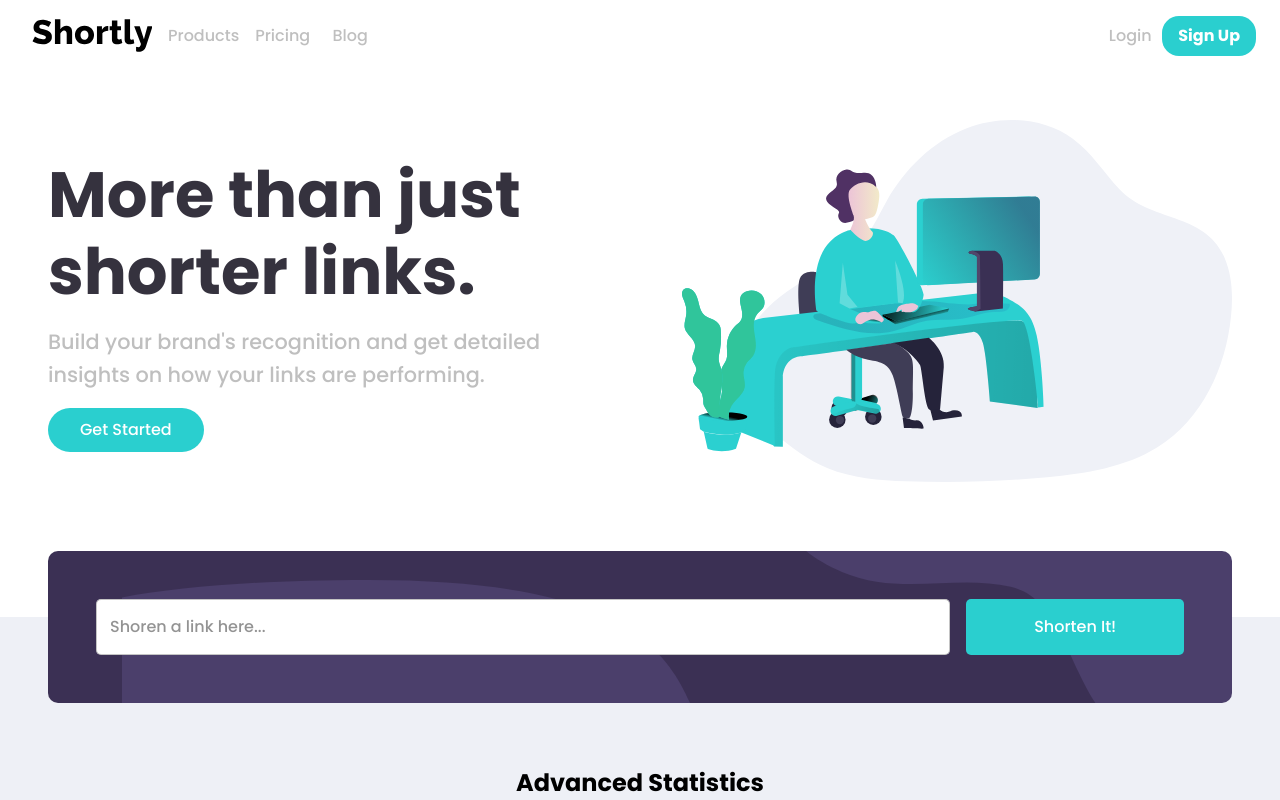
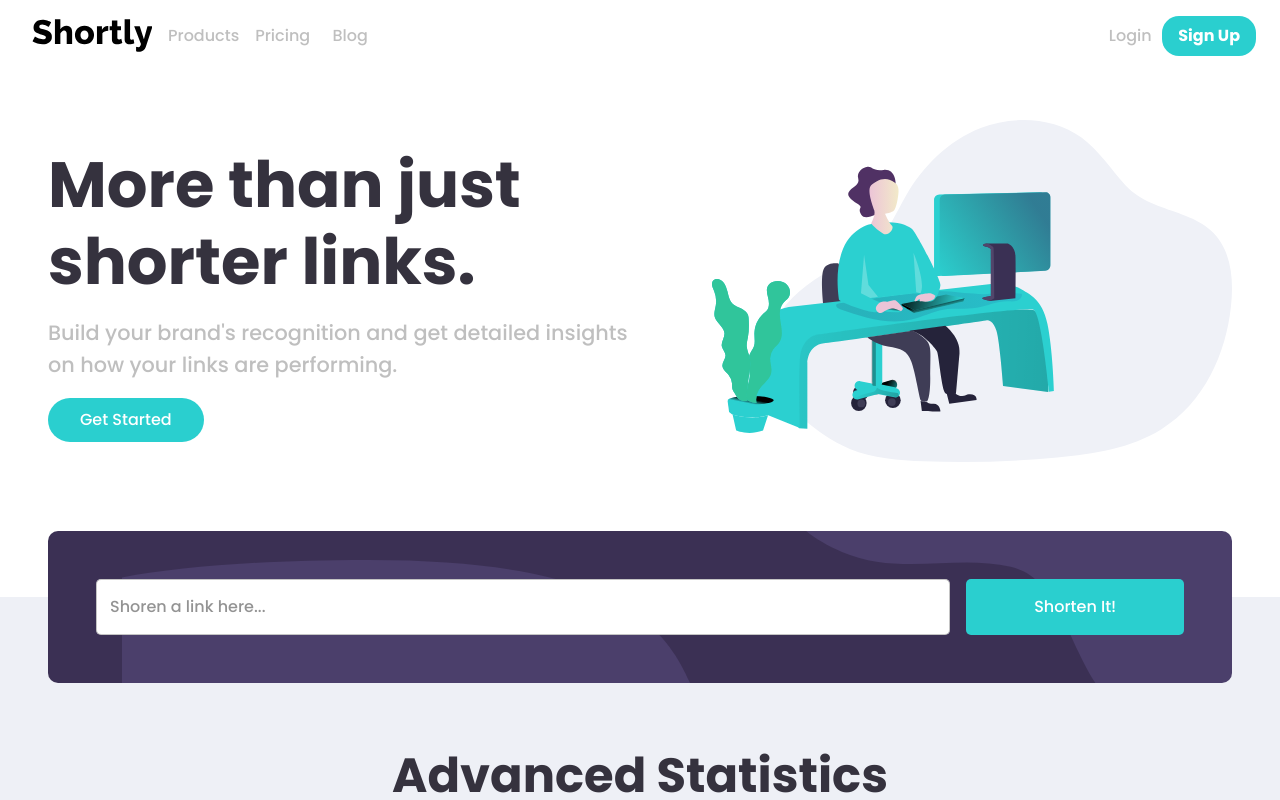
Before and after one commit to karolwk/url-shortening-api, a React (Create React App) app: page / in a window 1280 px wide. Shown: the top 800 px of the page. Built offline with nearby package versions, Linux system fonts and the light colour scheme.

Commit message:
moved styles to seperate file

```diff
--- /dev/null
+++ b/src/pages/MainView/MainView.styles.ts
@@ -0,0 +1,77 @@
+import { SxProps } from '@mui/material';
+
+interface MainViewStyles {
+  bannerContainer: SxProps;
+  moreThenLinksContainer: SxProps;
+  moreThenLinksBtn: SxProps;
+  advancedStatContainer: SxProps;
+  advencedStatHeader: SxProps;
+  advencedStatSubtitle: SxProps;
+  cardsContainer: SxProps;
+  callToActionContainer: SxProps;
+  callToActionBtn: SxProps;
+}
+
+export const mainViewStyles: MainViewStyles = {
+  bannerContainer: {
+    margin: '24px',
+    display: 'flex',
+    flexWrap: { xs: 'wrap-reverse', md: 'nowrap' },
+    justifyContent: { xs: 'center', md: 'normal' },
+    gap: '4rem',
+  },
+  moreThenLinksContainer: {
+    display: 'flex',
+    flexDirection: 'column',
+    alignItems: 'center',
+    justifyContent: 'center',
+    gap: '1rem',
+    maxWidth: '600px',
+    textAlign: { xs: 'center', md: 'left' },
+  },
+  moreThenLinksBtn: {
+    alignSelf: { md: 'flex-start' },
+    padding: '0.5rem 2rem 0.5rem 2rem',
+    borderRadius: '50px',
+  },
+  advancedStatContainer: {
+    marginTop: '4rem',
+    marginBottom: { xs: '11rem', md: '5rem' },
+    display: 'flex',
+    flexDirection: 'column',
+    alignItems: 'center',
+  },
+  advencedStatHeader: {
+    fontSize: { xs: '2rem', md: '3rem' },
+    textAlign: 'center',
+  },
+  advencedStatSubtitle: {
+    maxWidth: '420px',
+    textAlign: 'center',
+    marginTop: '1rem',
+  },
+  cardsContainer: {
+    display: 'flex',
+    flexDirection: { xs: 'column', md: 'row' },
+    alignItems: 'center',
+    justifyContent: 'center',
+  },
+  callToActionContainer: {
+    display: 'flex',
+    flexDirection: 'column',
+    alignItems: 'center',
+    justifyContent: 'center',
+    backgroundColor: 'hsl(257, 27%, 26%)',
+    backgroundImage: 'url(images/bg-boost-mobile.svg)',
+    backgroundPosition: 'right top',
+    backgroundRepeat: 'no-repeat',
+
+    minHeight: '200px',
+  },
+  callToActionBtn: {
+    marginTop: '1rem',
+    width: 'fit-content',
+    padding: '10px 2em 10px 2em',
+    borderRadius: '30px',
+  },
+};
--- a/src/pages/MainView/MainView.tsx
+++ b/src/pages/MainView/MainView.tsx
@@ -6,37 +6,17 @@ import ShortUrlForm from '../../components/ShortUrlForm/ShortUrlForm';
 import CardIcons from '../../assets/CardIcons';
 import Card from '../../components/Card/Card';
 import Divider from '../../components/Divider/Divider';
-import Footer from '../../components/Footer/Footer';
+import { mainViewStyles } from './MainView.styles';
 
-type Props = {};
-
-const MainView = (props: Props) => {
+const MainView = () => {
   const theme = useTheme();
   const matches = useMediaQuery(theme.breakpoints.down('md'));
 
   return (
     <>
       <Container maxWidth="xl" sx={{ padding: '24px', marginBottom: '5rem' }}>
-        <Box
-          sx={{
-            margin: '24px',
-            display: 'flex',
-            flexWrap: { xs: 'wrap-reverse', md: 'nowrap' },
-            justifyContent: { xs: 'center', md: 'normal' },
-            gap: '4rem',
-          }}
-        >
-          <Box
-            sx={{
-              display: 'flex',
-              flexDirection: 'column',
-              alignItems: 'center',
-              justifyContent: 'center',
-              gap: '1rem',
-              maxWidth: '600px',
-              textAlign: { xs: 'center', md: 'left' },
-            }}
-          >
+        <Box sx={mainViewStyles.bannerContainer}>
+          <Box sx={mainViewStyles.moreThenLinksContainer}>
             <Typography
               variant="h2"
               sx={{ fontSize: { xs: '2rem', md: '4rem' } }}
@@ -50,29 +30,21 @@ const MainView = (props: Props) => {
               Build your brand's recognition and get detailed insights on how
               your links are performing.
             </Typography>
-            <Button
-              variant="contained"
-              sx={{
-                alignSelf: { md: 'flex-start' },
-                padding: '0.5rem 2rem 0.5rem 2rem',
-                borderRadius: '50px',
-              }}
-            >
+            <Button variant="contained" sx={mainViewStyles.moreThenLinksBtn}>
               Get Started
             </Button>
           </Box>
           <Box
             sx={{
               maxWidth: { xs: '550px', md: '750px' },
-              minWidth: { xs: '320px', md: '550px' },
-
-              //backgroundSize: 'cover',
-
-              // '& > img': { marginLeft: '100px' },
+              minWidth: { xs: '320px', md: '400px' },
             }}
           >
-            <img src="/images/illustration-working.svg" width="100%" />
-            {/* {matches ? <WorkingSVG viewBox="0 0 1100 723" /> : <WorkingSVG />} */}
+            <img
+              src="/images/illustration-working.svg"
+              alt="ilustration of person working"
+              width="100%"
+            />
           </Box>
         </Box>
       </Container>
@@ -82,33 +54,16 @@ const MainView = (props: Props) => {
       >
         <Container maxWidth="xl">
           <ShortUrlForm />
-          <Box
-            sx={{
-              marginTop: '4rem',
-              marginBottom: { xs: '11rem', md: '5rem' },
-              display: 'flex',
-              flexDirection: 'column',
-              alignItems: 'center',
-            }}
-          >
-            <Typography variant="h5" textAlign="center">
+          <Box sx={mainViewStyles.advancedStatContainer}>
+            <Typography variant="h2" sx={mainViewStyles.advencedStatHeader}>
               Advanced Statistics
             </Typography>
-            <Typography
-              sx={{ maxWidth: '420px', textAlign: 'center', marginTop: '1rem' }}
-            >
+            <Typography sx={mainViewStyles.advencedStatSubtitle}>
               Track how your links are performing across the web with our
               advanced statistics dashboard
             </Typography>
           </Box>
-          <Box
-            sx={{
-              display: 'flex',
-              flexDirection: { xs: 'column', md: 'row' },
-              alignItems: 'center',
-              justifyContent: 'center',
-            }}
-          >
+          <Box sx={mainViewStyles.cardsContainer}>
             <Card
               icon={<CardIcons iconVariant="brandRecognition" />}
               marginTop="-100px"
@@ -131,37 +86,14 @@ const MainView = (props: Props) => {
           </Box>
         </Container>
       </Container>
-      <Container
-        maxWidth={false}
-        sx={{
-          display: 'flex',
-          flexDirection: 'column',
-          alignItems: 'center',
-          justifyContent: 'center',
-          backgroundColor: 'hsl(257, 27%, 26%)',
-          backgroundImage: 'url(images/bg-boost-mobile.svg)',
-          backgroundPosition: 'right top',
-          backgroundRepeat: 'no-repeat',
-
-          minHeight: '200px',
-        }}
-      >
+      <Container maxWidth={false} sx={mainViewStyles.callToActionContainer}>
         <Typography variant="h5" color="white">
           Boost your links today
         </Typography>
-        <Button
-          variant="contained"
-          sx={{
-            marginTop: '1rem',
-            width: 'fit-content',
-            padding: '10px 2em 10px 2em',
-            borderRadius: '30px',
-          }}
-        >
+        <Button variant="contained" sx={mainViewStyles.callToActionBtn}>
           Get Started
         </Button>
       </Container>
-      <Footer />
     </>
   );
 };
```
